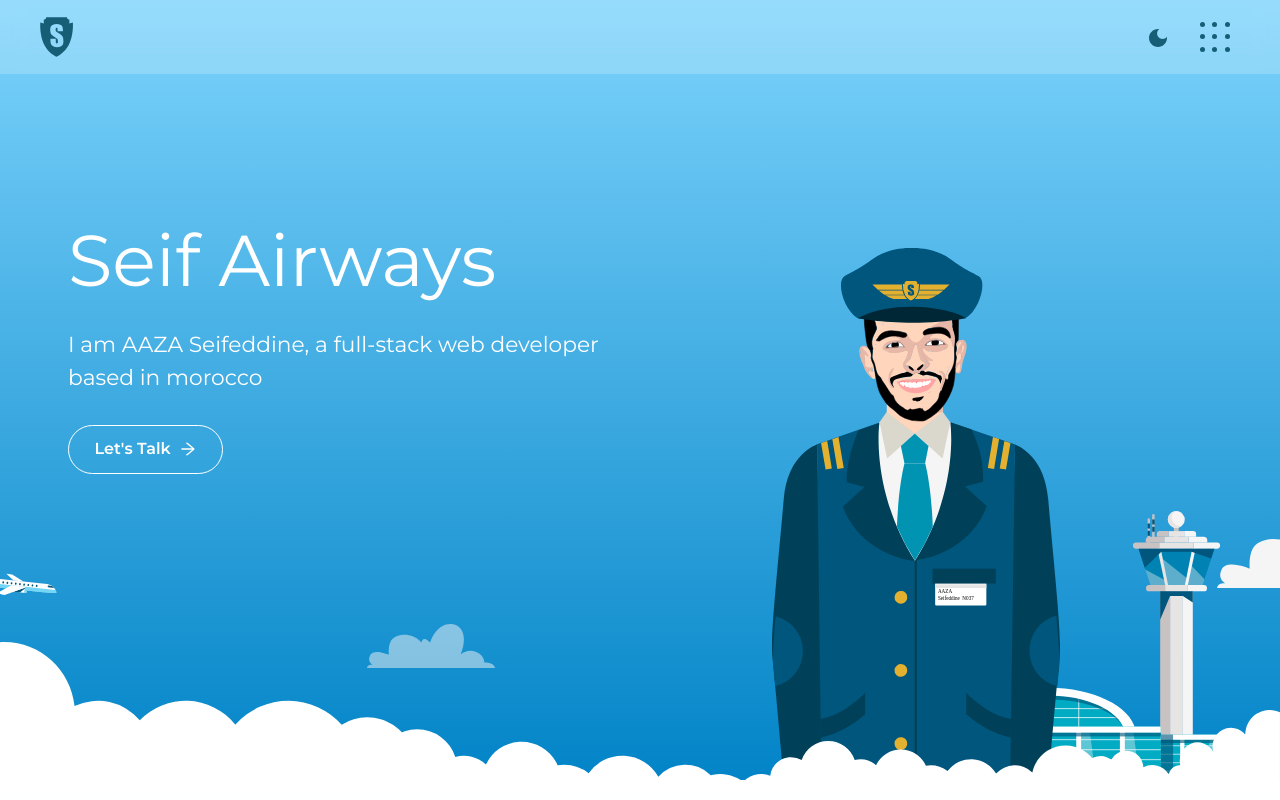
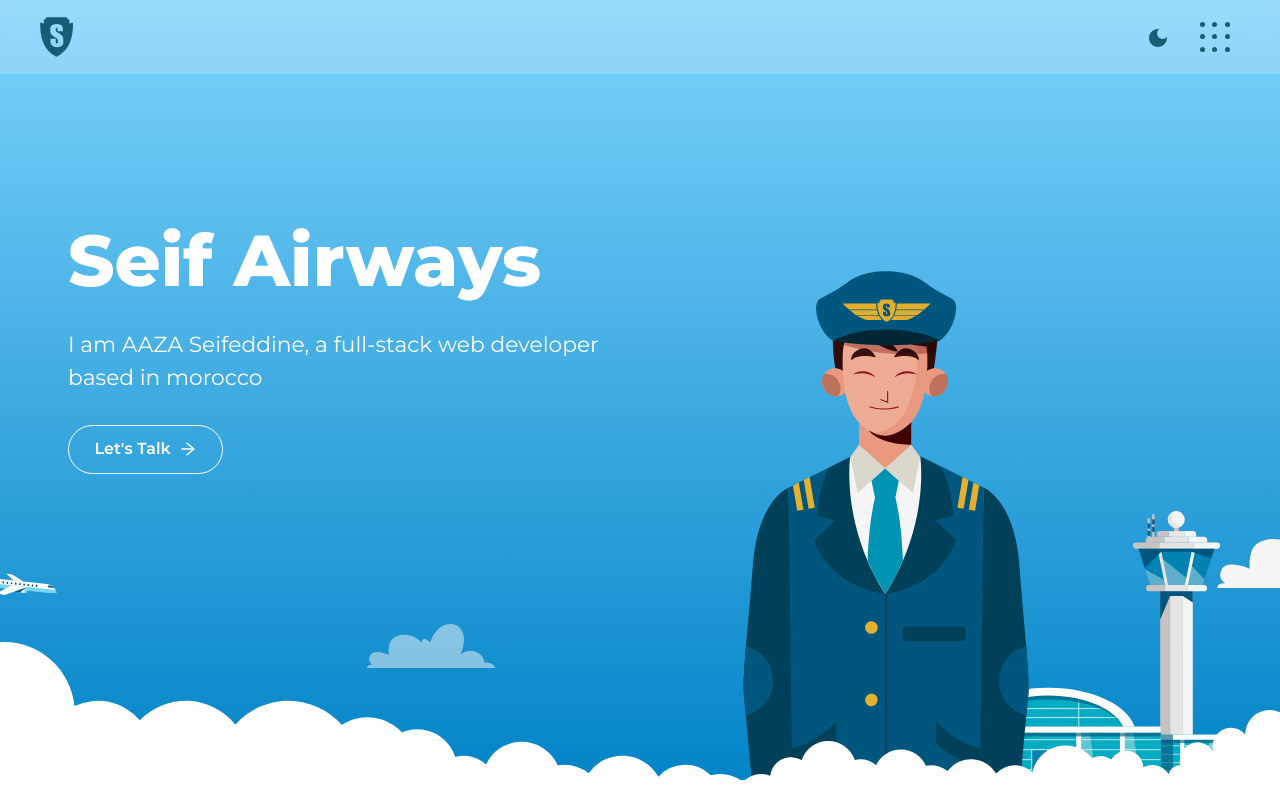
Before and after one commit to seifaaza/Landing_page_template, a React (Vite) app: page / in a window 1280 px wide. Shown: the top 800 px of the page. Built offline with nearby package versions, Linux system fonts and the light colour scheme.

Commit message:
Logo modification

```diff
--- a/src/App.css
+++ b/src/App.css
@@ -153,21 +153,21 @@ button{
 
 /* Images */
 .image-size {
-  width: calc(150px + 8vw);
+  width: calc(250px + 8vw);
 }
 @media (min-width: 640px) {
   .image-size {
-    width: calc(10rem + 3.5vw);
+    width: calc(14rem + 3.5vw);
   }
 }
 @media (min-width: 1024px) {
   .image-size {
-    width: calc(12rem + 4.5vw);
+    width: calc(16rem + 5vw);
   }
 }
 @media (min-width: 1280px) {
   .image-size {
-    width: 18rem;
+    width: calc(20rem + 4vw);
   }
 }
 
--- a/src/header/Header.jsx
+++ b/src/header/Header.jsx
@@ -78,9 +78,9 @@ export default function Header() {
           className="absolute right-10 tablet:right-20 bottom-0 w-3/4 tablet:w-2/4 laptop:right-0 laptop:w-1/3 dark:brightness-75"
         />
         <img
-          src="/assets/pilot.svg"
+          src="/assets/piloteT.svg"
           alt=""
-          className="image-size absolute bottom-0 right-2/4 laptop:right-48  "
+          className="image-size absolute bottom-0 right-1/4 tablet:right-2/4 laptop:right-48 desktop:right-40  "
         />
         <HeaderContent />
       </div>
--- a/src/header/HeaderContent.jsx
+++ b/src/header/HeaderContent.jsx
@@ -3,7 +3,7 @@ import { ArrowRightOutlined } from "@ant-design/icons";
 export default function HeaderContent() {
   return (
     <div className="absolute w-9/12 left-2/4 top-32 tablet:top-40 laptop:items-start laptop:text-start laptop:w-6/12 laptop:top-56 laptop:left-10 desktop:w-6/12 -translate-x-2/4 laptop:translate-x-0 flex flex-col items-center text-center gap-5 tablet:gap-6 laptop:gap-8">
-      <h1 className=" font-title text-white text-5xl tablet:text-6xl laptop:text-7xl">
+      <h1 className="font-bold font-title text-white text-5xl tablet:text-6xl laptop:text-7xl">
         Seif Airways
       </h1>
       <p className=" font-medium text-small-heading laptop:max-w-xl font-main text-white dark:text-slate-300 ">
```
Also changed, not shown: public/assets/piloteT.svg (added), public/assets/piloteT2.svg (added).
